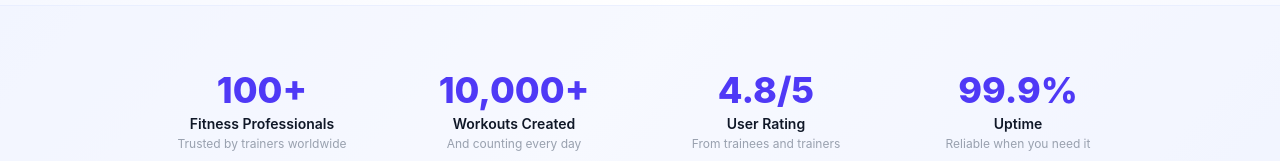
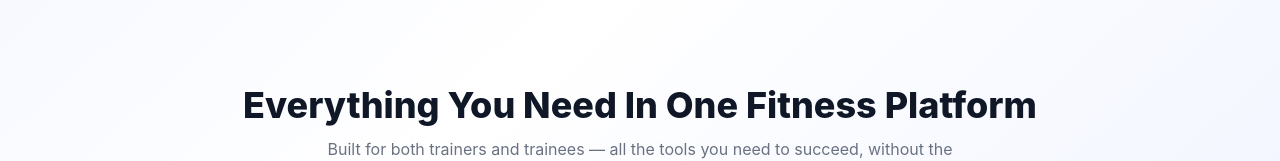
Before and after one commit to laxman-paudel/la_traino, a React (Vite) app in the folder client/: page / in a window 1280 px wide. Shown: the part 649-810 px from the top of the page. Built offline with nearby package versions, Linux system fonts and the light colour scheme; no server answers.

Commit message:
Landing Page Ribbon Fixed

```diff
--- a/client/src/pages/Landing.jsx
+++ b/client/src/pages/Landing.jsx
@@ -78,25 +78,6 @@ export default function Landing() {
         </div>
       </section>
 
-      <section className="py-16 bg-indigo-50/50 border-y border-indigo-100/50">
-        <div className="max-w-5xl mx-auto px-6">
-          <div className="grid grid-cols-2 md:grid-cols-4 gap-6 lg:gap-8">
-            {[
-              { stat: "100+", label: "Fitness Professionals", desc: "Trusted by trainers worldwide" },
-              { stat: "10,000+", label: "Workouts Created", desc: "And counting every day" },
-              { stat: "4.8/5", label: "User Rating", desc: "From trainees and trainers" },
-              { stat: "99.9%", label: "Uptime", desc: "Reliable when you need it" },
-            ].map((item) => (
-              <div key={item.label} className="text-center">
-                <p className="text-3xl lg:text-4xl font-extrabold text-indigo-600">{item.stat}</p>
-                <p className="text-sm font-semibold text-gray-900 mt-1">{item.label}</p>
-                <p className="text-xs text-gray-400 mt-0.5">{item.desc}</p>
-              </div>
-            ))}
-          </div>
-        </div>
-      </section>
-
       <section className="py-16 lg:py-20 px-6 max-w-5xl mx-auto">
         <div className="text-center mb-12">
           <h2 className="text-3xl lg:text-4xl font-extrabold text-gray-900">
```
